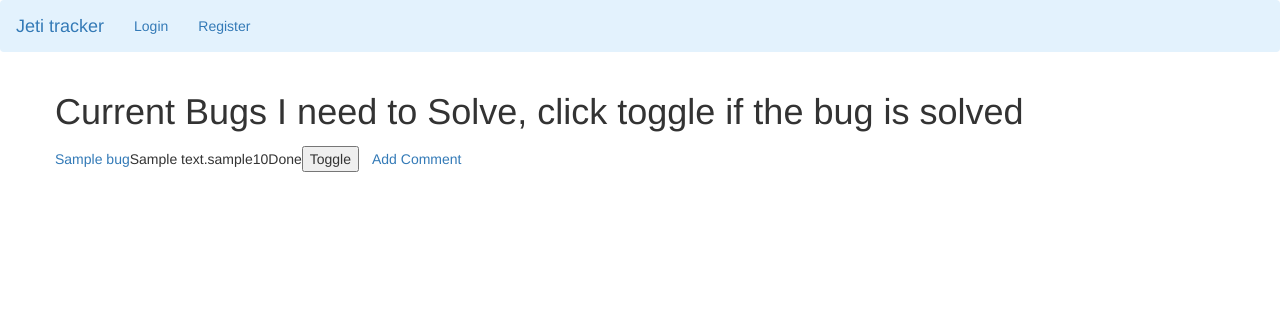
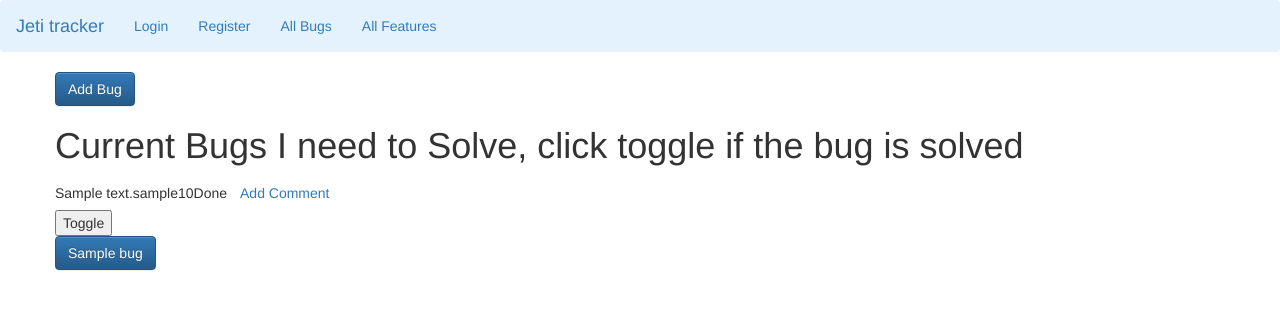
Before and after one commit to martakortslaur/Jeti-tracker, a Django app: page /bug/ in a window 1280 px wide. Shown: the top 310 px of the page. Run offline with Django 3.2, Linux system fonts and the light colour scheme; tables that the repository leaves empty hold one stand-in row (values such as "Sample post"); some libraries are stand-ins or nearby versions; some web fonts are replaced.

Commit message:
Saving changes

```diff
--- a/bug/templates/allbugs.html
+++ b/bug/templates/allbugs.html
@@ -17,13 +17,13 @@
                 <li class="nav-item"><a class="nav-link" href="{% url 'get_features' %}">All Features</a></li>
                 <li class="nav-item"><a class="nav-link" href="{% url 'create_feature' %}">Add a Feature</a></li>
 
-                <li>
+                <!-- <li>
                         <a href="{% url 'view_cart' %}">
                             <i class="fa fa-shipping-cart"></i>Cart
                             {% if product_count > 0 %}
                             <label class="badge badge-warning">{{ product_count }}</label>
                             {% endif %}
-                        </a>
+                        </a> -->
 			{% endif %}
 		</div>
 	</div>
--- a/bug/templates/show_bug.html
+++ b/bug/templates/show_bug.html
@@ -8,6 +8,9 @@
 <div class="container">
 	<div class="row">
 		<div class="col-6">
+			<div>
+				<a class='btn btn-primary inline margin-bottom-20' href="{% url 'add_bug' %}">Add Bug </a>
+			</div>
 
 			<h1>Current Bugs I need to Solve, click toggle if the bug is solved</h1>
 			<table>
@@ -18,26 +21,32 @@
 					{% if bug.done %}
 					<td><strike>{{ bug.title }}</strike></td>
 					{% else %}
-                    <td><a href="{% url 'show_bug' id=bug.pk %}">{{ bug.title }}</a></td>
+					<!-- <td>
+						<a href="{% url 'bug_description' bug.id %}">{{ bug.title }}</a>
+					</td> -->
 					<td>{{ bug.details }}</td>
 					<td>{{ bug.author }}</td>
 					<td>{{ bug.views }}</td>
 					<td>{{ bug.status }}</td>
 					<td>{{ bug.comment }}</td>
 					{% endif %}
+
+
 					<td>
+						<a href="{% url 'add_comment_bug' id=bug.pk %}" class="btn btn-comment">Add Comment</a>
+					</td>
+				</tr>
+
+			</table>
 			<form method="POST" action="toggle/{{ bug.id }}">
 				{% csrf_token %}
 				<input type="submit" value="Toggle">
             </form>
-                </td>
-
-                <td>
-                    <a href="{% url 'add_comment_bug' bug.id %}" class="btn btn-comment">Add Comment</a>
-                </td>
-            </tr>
-
-            </table>
+			<form method='get' class='inline' action="{% url 'bug_description' bug.id %}">
+				<div class=''>
+					<button type='submit' class=' btn btn-primary inline'>{{ bug.title }}</button>
+				</div>
+			</form>
 
 
 				<!-- FIRST THING TO DO WHEN CREATING A NEW ITEM Pointing to a an url IN THE URLS PATTERNS IN THE
--- a/bug/views.py
+++ b/bug/views.py
@@ -11,8 +11,6 @@ from .forms import AddBugForm, CommentForm
 def allbugs(request):
 
     bug = Bug.objects.all().order_by('author')
-
-
     return render(request, 'show_bug.html', {'bugs': bug})
 
 
@@ -21,9 +19,7 @@ def show_bug(request, id):
 
     bug = get_object_or_404(Bug, pk=id)
 
-    print(bug)
-
-    return redirect('bug_description', {'bugs': bug})
+    return redirect('bug_description', id=bug.pk)
 
 
 @login_required()
@@ -36,7 +32,7 @@ def add_bug(request):
             bug.author = request.user
             bug.save()
 
-            return redirect('bug_description', id=bug.pk)
+            return redirect('show_bug', id=bug.pk)
 
     else:
         form = AddBugForm()
@@ -58,7 +54,7 @@ def add_comment_bug(request, id):
             comment.bug = bug
             comment.save()
 
-            return redirect('show_bug', id=bug.pk)
+            return redirect('bug_description', id=bug.pk)
     else:
         form = CommentForm()
     return render(request, "bugcomment.html", {"form": form})
@@ -74,7 +70,7 @@ def bug_description(request, id):
     form = CommentForm(request.POST)
     return render(request, "bugdescription.html",
                   {
-                     'bugs': bug, 'comment': comment, 'form': form
+                     'bug': bug, 'comment': comment, 'form': form
                    })
 
 
--- a/features/templates/features.html
+++ b/features/templates/features.html
@@ -12,6 +12,7 @@
 			{% for feature in feature %}
 			<div class="card feature-card">
 				<div class="card-body">
+                <div class="nav-item"><a class="nav-link" href="{% url 'create_feature' %}">Add a Feature</a></div>
 					<a class="card-title" href="{% url 'get_features' %}">
 						{% if feature.phase_of_development == 'Doing' %}
 						<span class="badge badge-done">{{ feature.phase_of_development }}</span>
@@ -24,8 +25,8 @@
                         {{ feature.details }}
 					</a>
 					<span class="vote-number">{{feature.upvote }} <i class="far fa-thumbs-up"></i></span>
-					<p class="text-muted">posted: {{ feature.posted_on|naturaltime }} by {{ feature.requested_by }}
-						<!--Number of comments and views for a particular feature-->
+					<p class="text-muted">posted: {{ feature.posted_on|naturaltime }} by {{ feature.username }}
+
 						<span class="comments">{{ feature.comments.count }} <i class="far fa-comment"></i> </span>
 					</p>
 				</div>
--- a/jetitracker/settings.py
+++ b/jetitracker/settings.py
@@ -28,7 +28,7 @@ BASE_DIR = os.path.dirname(os.path.dirname(os.path.abspath(__file__)))
 SECRET_KEY = os.environ.get('SECRET_KEY')
 
 # SECURITY WARNING: don't run with debug turned on in production!
-DEBUG = False
+DEBUG = True
 
 ALLOWED_HOSTS = ['8080-dcc3ab65-9650-4f39-9955-cb83e44ff984.ws-eu01.gitpod.io', 'localhost', 'jeti-tracker.herokuapp.com']
 
--- a/templates/base.html
+++ b/templates/base.html
@@ -1,4 +1,3 @@
-{% load staticfiles %}
 <!DOCTYPE html>
 <html lang="en">
 
@@ -13,6 +12,7 @@
 		integrity="sha384-rHyoN1iRsVXV4nD0JutlnGaslCJuC7uwjduW9SVrLvRYooPp2bWYgmgJQIXwl/Sp" crossorigin="anonymous">
 	<link href="https://fonts.googleapis.com/css?family=Farro&display=swap" rel="stylesheet">
 	<!--Custom CSS file-->
+    {% load staticfiles %}
 	<link rel="stylesheet" href="{% static 'css/style.css' %}" type="text/css">
 	<title>Jeti-tracker- {% block page_title %}{% endblock %}</title>
 	{% block head_js %}
@@ -32,9 +32,8 @@
 				<li class="nav-item"><a class="nav-link" href="{% url 'profile' %}">Profile
 						<span class="sr-only">(current)</span></a></li>
                 <li class="nav-item"><a class="nav-link" href="{% url 'allbugs' %}">All Bugs</a></li>
-                <li class="nav-item"><a class="nav-link" href="{% url 'add_bug' %}">Add a Bug</a></li>
                 <li class="nav-item"><a class="nav-link" href="{% url 'get_features' %}">All Features</a></li>
-                <li class="nav-item"><a class="nav-link" href="{% url 'create_feature' %}">Add a Feature</a></li>
+                <!-- <li class="nav-item"><a class="nav-link" href="{% url 'create_feature' %}">Add a Feature</a></li> -->
 
                 <li>
                         <a href="{% url 'view_cart' %}">
@@ -50,6 +49,8 @@
 				{% else %}
 				<li class="nav-item"><a class="nav-link" href="{% url 'login' %}">Login</a></li>
 				<li class="nav-item"><a class="nav-link" href="{% url 'registration' %}">Register</a></li>
+                <li class="nav-item"><a class="nav-link" href="{% url 'allbugs' %}">All Bugs</a></li>
+                <li class="nav-item"><a class="nav-link" href="{% url 'get_features' %}">All Features</a></li>
 				{% endif %}
 
 			</ul>
```
Also changed, not shown: bug/templates/bugdescription.html (+12 -10 lines), features/urls.py (+13 -0 lines), features/views.py (+163 -1 lines), bug/migrations/0001_initial.py, bug/migrations/0002_auto_20200130_1828.py (deleted), bug/migrations/0002_auto_20200303_1158.py (added), bug/migrations/0003_auto_20200131_1143.py (deleted), db.sqlite3 (added), features/migrations/0001_initial.py, features/migrations/0002_auto_20200303_1158.py (added), 1 other file. Lines whose indentation alone changed are shown as unchanged.
